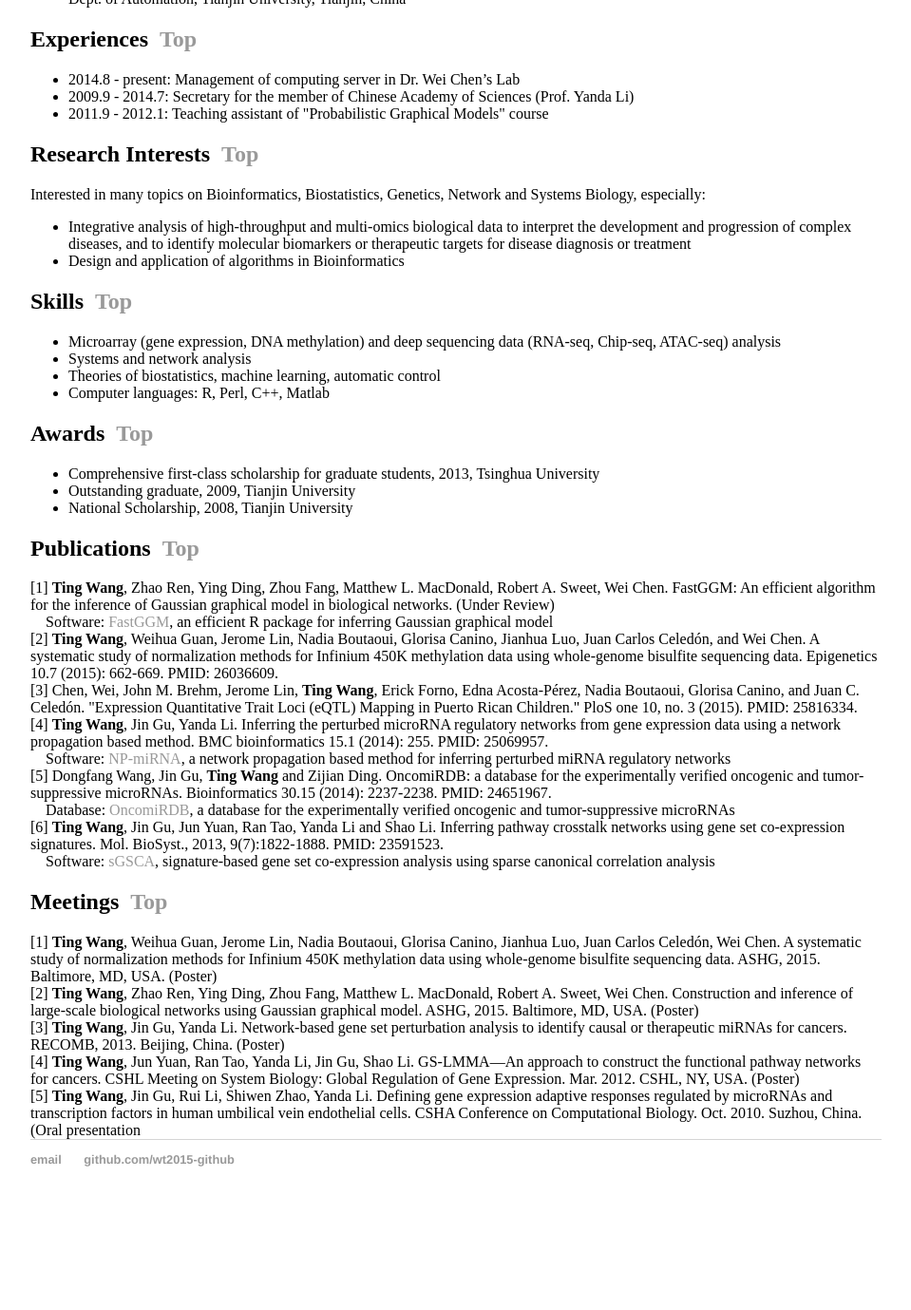
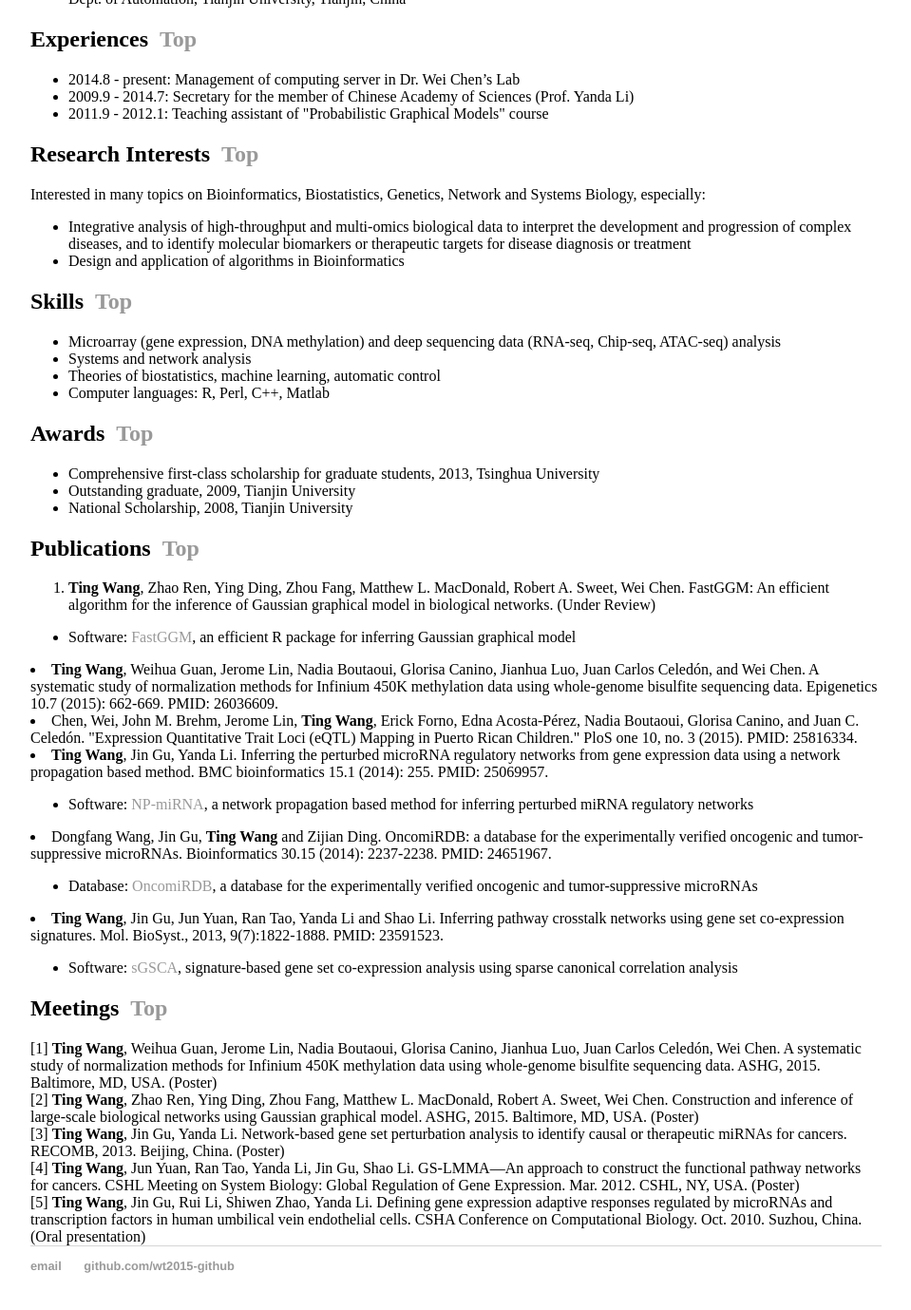
Before and after one commit to wt2015-github/wt2015-github.github.io, a Jekyll site: the page built from index.html, in a window 1280 px wide and 1400 px high, scrolled down 803 px. Shown: the top 1379 px of the window at 95% size, without its empty margins (160-1119 px from the left). Built offline with Jekyll 4.4.1, drawn with Linux system fonts in a browser that asks for light colours; before the commit the page ends 2091 px from its top, so only the background shows below that.

Commit message:
Update index.html

```diff
--- a/index.html
+++ b/index.html
@@ -82,16 +82,31 @@ title: Ting Wang, PhD
 	<div>
 		<a name="publications"></a>
 		<h2>Publications&nbsp;&nbsp;<a href="#top" >Top</a></h2>
-		[1] <strong>Ting Wang</strong>, Zhao Ren, Ying Ding, Zhou Fang, Matthew L. MacDonald, Robert A. Sweet, Wei Chen. FastGGM: An efficient algorithm for the inference of Gaussian graphical model in biological networks. (Under Review)<br/>
-		&nbsp;&nbsp;&nbsp;&nbsp;Software: <a href="http://www.pitt.edu/~wec47/FastGGM.html">FastGGM</a>, an efficient R package for inferring Gaussian graphical model<br/>
-		[2] <strong>Ting Wang</strong>, Weihua Guan, Jerome Lin, Nadia Boutaoui, Glorisa Canino, Jianhua Luo, Juan Carlos Celedón, and Wei Chen. A systematic study of normalization methods for Infinium 450K methylation data using whole-genome bisulfite sequencing data. Epigenetics 10.7 (2015): 662-669. PMID: 26036609.<br/>
-		[3] Chen, Wei, John M. Brehm, Jerome Lin, <strong>Ting Wang</strong>, Erick Forno, Edna Acosta-Pérez, Nadia Boutaoui, Glorisa Canino, and Juan C. Celedón. "Expression Quantitative Trait Loci (eQTL) Mapping in Puerto Rican Children." PloS one 10, no. 3 (2015). PMID: 25816334.<br/>
-		[4] <strong>Ting Wang</strong>, Jin Gu, Yanda Li. Inferring the perturbed microRNA regulatory networks from gene expression data using a network propagation based method. BMC bioinformatics 15.1 (2014): 255. PMID: 25069957.<br/>
-		&nbsp;&nbsp;&nbsp;&nbsp;Software: <a href="http://bioinfo.au.tsinghua.edu.cn/member/jgu/np/">NP-miRNA</a>, a network propagation based method for inferring perturbed miRNA regulatory networks<br/>
-		[5] Dongfang Wang, Jin Gu, <strong>Ting Wang</strong> and Zijian Ding. OncomiRDB: a database for the experimentally verified oncogenic and tumor-suppressive microRNAs. Bioinformatics 30.15 (2014): 2237-2238. PMID: 24651967.<br/>
-		&nbsp;&nbsp;&nbsp;&nbsp;Database: <a href="http://bioinfo.au.tsinghua.edu.cn/member/jgu/oncomirdb/">OncomiRDB</a>, a database for the experimentally verified oncogenic and tumor-suppressive microRNAs<br/>
-		[6] <strong>Ting Wang</strong>, Jin Gu, Jun Yuan, Ran Tao, Yanda Li and Shao Li. Inferring pathway crosstalk networks using gene set co-expression signatures. Mol. BioSyst., 2013, 9(7):1822-1888. PMID: 23591523.<br/>
-		&nbsp;&nbsp;&nbsp;&nbsp;Software: <a href="http://bioinfo.au.tsinghua.edu.cn/member/jgu/sGSCA/">sGSCA</a>, signature-based gene set co-expression analysis using sparse canonical correlation analysis
+		<ol>
+			<li><strong>Ting Wang</strong>, Zhao Ren, Ying Ding, Zhou Fang, Matthew L. MacDonald, Robert A. Sweet, Wei Chen. FastGGM: An efficient algorithm for the inference of Gaussian graphical model in biological networks. (Under Review)</li>
+		</ol>
+		<ul>
+			<li>Software: <a href="http://www.pitt.edu/~wec47/FastGGM.html">FastGGM</a>, an efficient R package for inferring Gaussian graphical model</li>
+		</ul>
+		<ol, start="2">
+			<li><strong>Ting Wang</strong>, Weihua Guan, Jerome Lin, Nadia Boutaoui, Glorisa Canino, Jianhua Luo, Juan Carlos Celedón, and Wei Chen. A systematic study of normalization methods for Infinium 450K methylation data using whole-genome bisulfite sequencing data. Epigenetics 10.7 (2015): 662-669. PMID: 26036609.</li>
+			<li>Chen, Wei, John M. Brehm, Jerome Lin, <strong>Ting Wang</strong>, Erick Forno, Edna Acosta-Pérez, Nadia Boutaoui, Glorisa Canino, and Juan C. Celedón. "Expression Quantitative Trait Loci (eQTL) Mapping in Puerto Rican Children." PloS one 10, no. 3 (2015). PMID: 25816334.</li>
+			<li><strong>Ting Wang</strong>, Jin Gu, Yanda Li. Inferring the perturbed microRNA regulatory networks from gene expression data using a network propagation based method. BMC bioinformatics 15.1 (2014): 255. PMID: 25069957.</li>
+		</ol>
+		<ul>
+			<li>Software: <a href="http://bioinfo.au.tsinghua.edu.cn/member/jgu/np/">NP-miRNA</a>, a network propagation based method for inferring perturbed miRNA regulatory networks</li>
+		</ul>
+		<ol, start="5">
+			<li>Dongfang Wang, Jin Gu, <strong>Ting Wang</strong> and Zijian Ding. OncomiRDB: a database for the experimentally verified oncogenic and tumor-suppressive microRNAs. Bioinformatics 30.15 (2014): 2237-2238. PMID: 24651967.</li>
+		</ol>
+		<ul>
+			<li>Database: <a href="http://bioinfo.au.tsinghua.edu.cn/member/jgu/oncomirdb/">OncomiRDB</a>, a database for the experimentally verified oncogenic and tumor-suppressive microRNAs</li>
+		</ul>
+		<ol, start="6">
+			<li><strong>Ting Wang</strong>, Jin Gu, Jun Yuan, Ran Tao, Yanda Li and Shao Li. Inferring pathway crosstalk networks using gene set co-expression signatures. Mol. BioSyst., 2013, 9(7):1822-1888. PMID: 23591523.</li>
+		<ul>
+			<li>Software: <a href="http://bioinfo.au.tsinghua.edu.cn/member/jgu/sGSCA/">sGSCA</a>, signature-based gene set co-expression analysis using sparse canonical correlation analysis</li>
+		</ul>
 	</div>
 
 	<div>
@@ -101,6 +116,6 @@ title: Ting Wang, PhD
 		[2] <strong>Ting Wang</strong>, Zhao Ren, Ying Ding, Zhou Fang, Matthew L. MacDonald, Robert A. Sweet, Wei Chen. Construction and inference of large-scale biological networks using Gaussian graphical model. ASHG, 2015. Baltimore, MD, USA. (Poster)<br/>
 		[3] <strong>Ting Wang</strong>, Jin Gu, Yanda Li. Network-based gene set perturbation analysis to identify causal or therapeutic miRNAs for cancers. RECOMB, 2013. Beijing, China. (Poster)<br/>
 		[4] <strong>Ting Wang</strong>, Jun Yuan, Ran Tao, Yanda Li, Jin Gu, Shao Li. GS-LMMA—An approach to construct the functional pathway networks for cancers. CSHL Meeting on System Biology: Global Regulation of Gene Expression. Mar. 2012. CSHL, NY, USA. (Poster)<br/>
-		[5] <strong>Ting Wang</strong>, Jin Gu, Rui Li, Shiwen Zhao, Yanda Li. Defining gene expression adaptive responses regulated by microRNAs and transcription factors in human umbilical vein endothelial cells. CSHA Conference on Computational Biology. Oct. 2010. Suzhou, China. (Oral presentation<br/>
+		[5] <strong>Ting Wang</strong>, Jin Gu, Rui Li, Shiwen Zhao, Yanda Li. Defining gene expression adaptive responses regulated by microRNAs and transcription factors in human umbilical vein endothelial cells. CSHA Conference on Computational Biology. Oct. 2010. Suzhou, China. (Oral presentation)<br/>
 	</div>
 </div><!-- /.blurb -->
```
